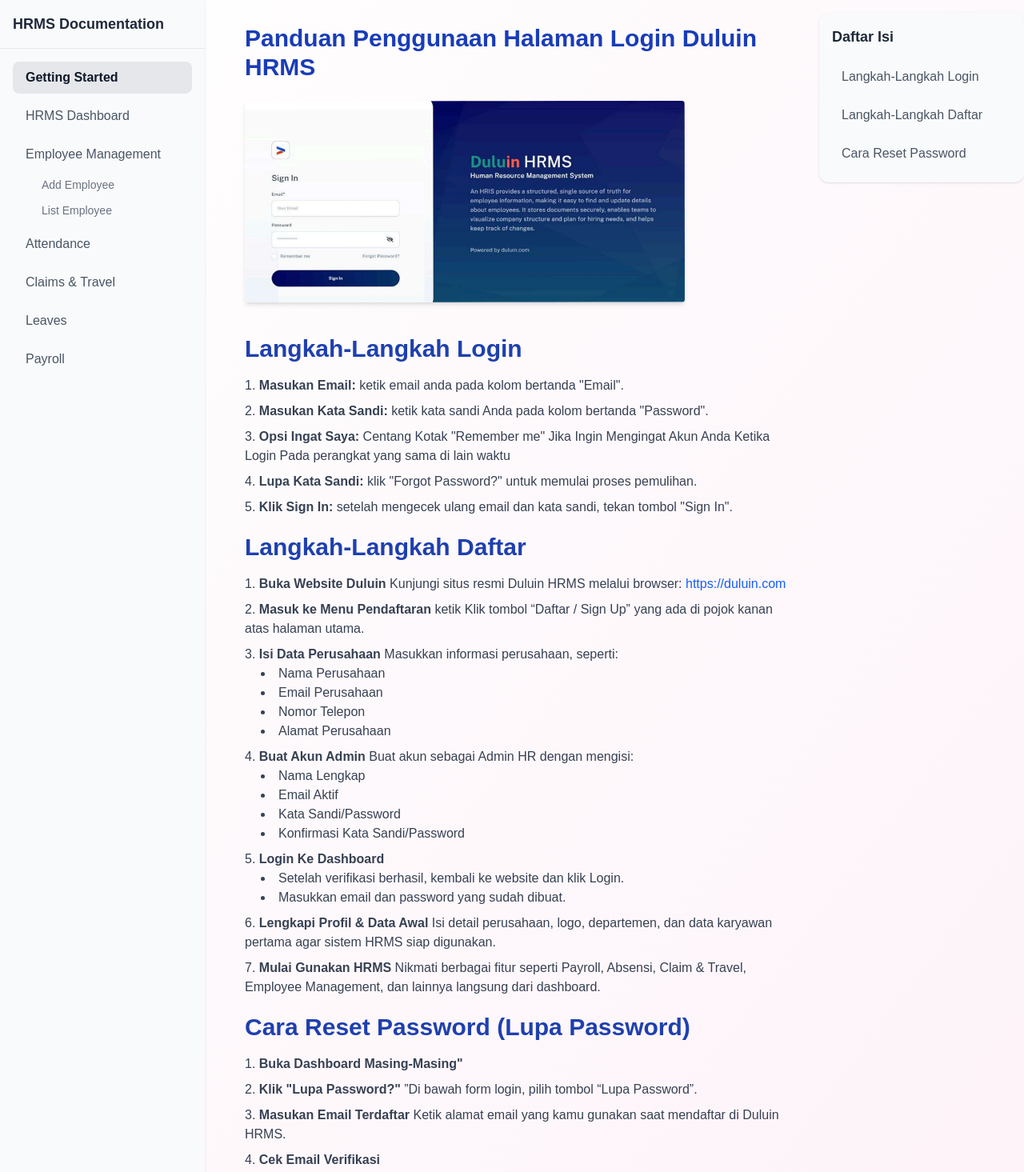
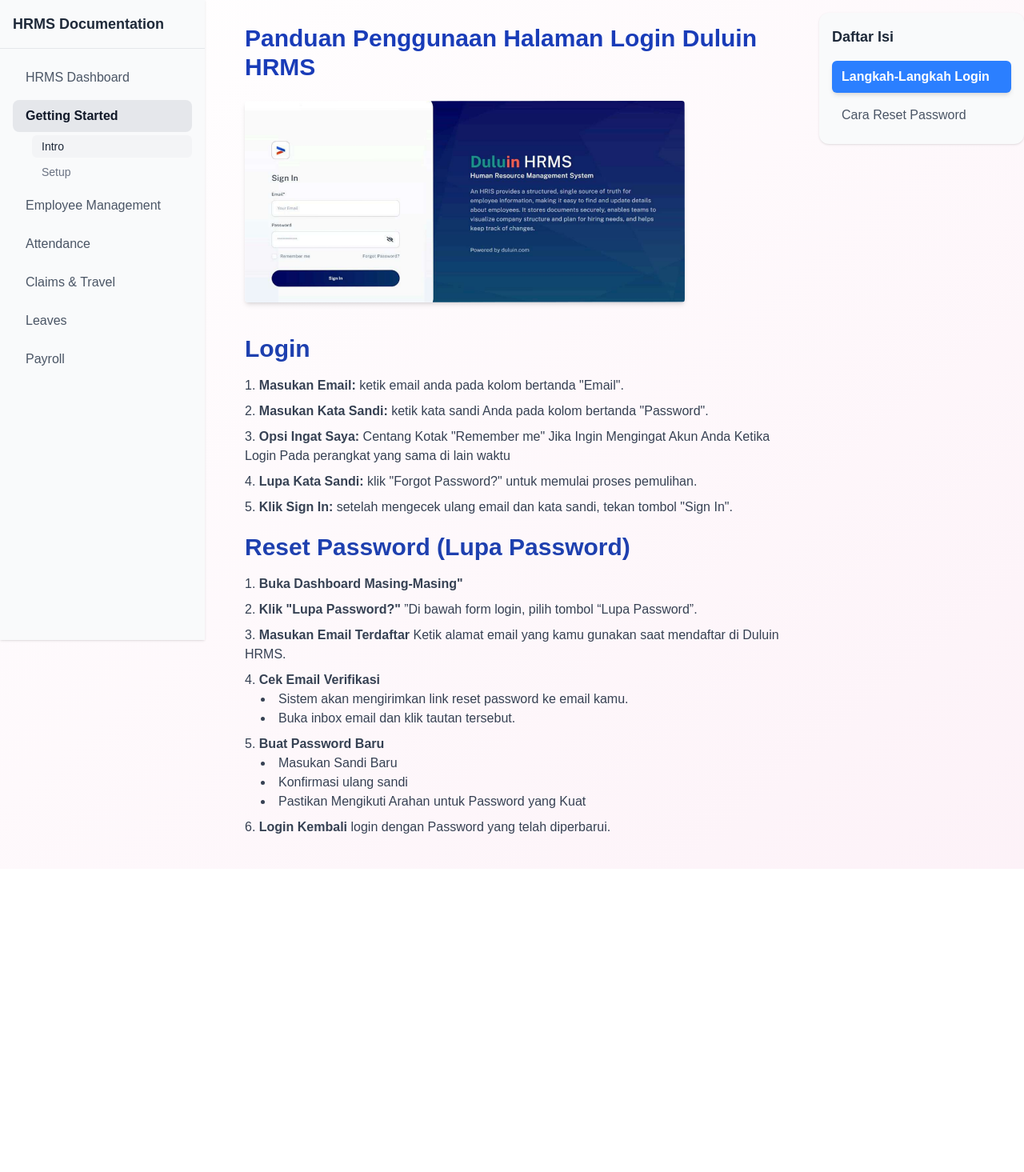
Before and after one commit to Kevinyoga/Frontend, a Next.js app: page / in a window 1280 px wide. Shown: the top 1465 px of the page at 80% size. After the commit the page ends 1086 px from the top, so only its background shows below. Built offline with nearby package versions, Linux system fonts and the light colour scheme.

Commit message:
Navbar reworked

```diff
--- a/src/app/component/Sidebar.js
+++ b/src/app/component/Sidebar.js
@@ -1,51 +1,97 @@
 "use client";
 import Link from "next/link";
 import { usePathname } from "next/navigation";
+import { useState, useEffect } from "react";
 
 export default function Sidebar() {
   const pathname = usePathname();
+  const [openMenu, setOpenMenu] = useState(null);
 
   const menus = [
-    { name: "Getting Started", href: "/" },
-    { name: "HRMS Dashboard", href: "/hrmsdashboard" }, // 👈 tidak ada children
+    {
+      name: "HRMS Dashboard",
+      children: [
+        { name: "Overview", href: "/hrmsdashboard/overview" },
+        { name: "Reports", href: "/hrmsdashboard/reports" },
+      ],
+    },
+    {
+      name: "Getting Started",
+      children: [
+        { name: "Intro", href: "/" },
+        { name: "Setup", href: "/setup" },
+      ],
+    },
     {
       name: "Employee Management",
-      href: "/employeemanage",
       children: [
         { name: "Add Employee", href: "/employeemanage/add" },
         { name: "List Employee", href: "/employeemanage/list" },
       ],
     },
-    { name: "Attendance", href: "/attendance" },
-    { name: "Claims & Travel", href: "/claimtravel" },
-    { name: "Leaves", href: "/leaves" },
-    { name: "Payroll", href: "/payroll" },
+    {
+      name: "Attendance",
+      children: [
+        { name: "Daily Log", href: "/attendance/daily" },
+        { name: "Summary", href: "/attendance/summary" },
+      ],
+    },
+    {
+      name: "Claims & Travel",
+      children: [
+        { name: "New Claim", href: "/claimtravel/new" },
+        { name: "History", href: "/claimtravel/history" },
+      ],
+    },
+    {
+      name: "Leaves",
+      children: [
+        { name: "Request Leave", href: "/leaves/request" },
+        { name: "Leave History", href: "/leaves/history" },
+      ],
+    },
+    {
+      name: "Payroll",
+      children: [
+        { name: "Salary Slip", href: "/payroll/slip" },
+        { name: "Reports", href: "/payroll/reports" },
+      ],
+    },
   ];
 
+  // Buka otomatis menu sesuai halaman aktif
+  useEffect(() => {
+    menus.forEach((menu, idx) => {
+      if (menu.children?.some((child) => child.href === pathname)) {
+        setOpenMenu(idx);
+      }
+    });
+  }, [pathname]);
+
   return (
-    <div className="w-64 h-full bg-gray-50 shadow flex flex-col">
+    <div className="w-64 bg-gray-50 shadow flex flex-col sticky top-0 h-screen overflow-y-auto">
       {/* Judul Sidebar */}
       <div className="p-4 border-b border-gray-200">
         <h3 className="text-lg font-bold text-gray-800">HRMS Documentation</h3>
       </div>
 
       <nav className="flex flex-col p-4 space-y-2">
-        {menus.map((menu) => (
-          <div key={menu.href}>
-            {/* Parent Menu */}
-            <Link
-              href={menu.href}
-              className={`block px-4 py-2 rounded-lg transition ${
-                pathname === menu.href
+        {menus.map((menu, idx) => (
+          <div key={menu.name}>
+            {/* Parent Toggle */}
+            <button
+              onClick={() => setOpenMenu(openMenu === idx ? null : idx)}
+              className={`w-full text-left px-4 py-2 rounded-lg transition ${
+                openMenu === idx
                   ? "bg-gray-200 text-gray-900 font-semibold"
                   : "text-gray-600 hover:bg-gray-100"
               }`}
             >
               {menu.name}
-            </Link>
+            </button>
 
             {/* Submenu */}
-            {menu.children && (
+            {menu.children && openMenu === idx && (
               <div className="ml-6 mt-1 flex flex-col space-y-1">
                 {menu.children.map((child) => (
                   <Link
--- a/src/app/page.js
+++ b/src/app/page.js
@@ -27,7 +27,7 @@
 
         {/* Langkah-Langkah */}
         <h2 id="login" className="text-xl font-bold text-blue-800 mb-4">
-          Langkah-Langkah Login
+          Login
         </h2>
         <ol className="list-decimal list-inside space-y-2 text-gray-700">
           <li>
@@ -53,63 +53,8 @@
         </ol>
 
         {/* Langkah-Langkah */}
-        <h2 id="daftar" className="title-daftar text-xl font-bold text-blue-800 mb-4">
-          Langkah-Langkah Daftar
-        </h2>
-        <ol className="list-decimal list-inside space-y-2 text-gray-700">
-          <li>
-            <span className="font-semibold">Buka Website Duluin</span> Kunjungi situs resmi
-            Duluin HRMS melalui browser:{" "}
-            <a
-              href="https://duluin.com"
-              target="_blank"
-              rel="noopener noreferrer"
-              className="text-blue-600 hover:underline"
-            >
-              https://duluin.com
-            </a>
-          </li>
-          <li>
-            <span className="font-semibold">Masuk ke Menu Pendaftaran</span> ketik
-            Klik tombol “Daftar / Sign Up” yang ada di pojok kanan atas halaman utama.
-          </li>
-          <li>
-            <span className="font-semibold">Isi Data Perusahaan</span> Masukkan informasi perusahaan, seperti:
-            <ul className="list-disc list-inside ml-5">
-              <li>Nama Perusahaan</li>
-              <li>Email Perusahaan</li>
-              <li>Nomor Telepon</li>
-              <li>Alamat Perusahaan</li>
-            </ul>
-          </li>
-          <li>
-            <span className="font-semibold">Buat Akun Admin</span> Buat akun sebagai Admin HR dengan mengisi:
-            <ul className="list-disc list-inside ml-5">
-              <li>Nama Lengkap</li>
-              <li>Email Aktif</li>
-              <li>Kata Sandi/Password</li>
-              <li>Konfirmasi Kata Sandi/Password</li>
-            </ul>
-          </li>
-          <li>
-            <span className="font-semibold">Login Ke Dashboard</span>
-            <ul className="list-disc list-inside ml-5">
-              <li>Setelah verifikasi berhasil, kembali ke website dan klik Login.</li>
-              <li>Masukkan email dan password yang sudah dibuat.</li>
-            </ul>
-          </li>
-          <li>
-            <span className="font-semibold">Lengkapi Profil & Data Awal</span> Isi detail perusahaan, logo, departemen, dan data karyawan pertama agar sistem HRMS siap digunakan.
-          </li>
-          <li>
-            <span className="font-semibold">Mulai Gunakan HRMS</span> Nikmati berbagai fitur seperti
-            Payroll, Absensi, Claim & Travel, Employee Management, dan lainnya langsung dari dashboard.
-          </li>
-        </ol>
-
-        {/* Langkah-Langkah */}
         <h2 id="password" className="title-password text-xl font-bold text-blue-800 mb-4">
-          Cara Reset Password (Lupa Password)
+          Reset Password (Lupa Password)
         </h2>
         <ol className="list-decimal list-inside space-y-2 text-gray-700">
           <li>
--- a/src/app/sidebar-home/sidebar1.js
+++ b/src/app/sidebar-home/sidebar1.js
@@ -1,11 +1,36 @@
 "use client";
+import { useEffect, useState } from "react";
 
 export default function DocSidebar() {
   const sections = [
     { id: "login", title: "Langkah-Langkah Login" },
-    { id: "daftar", title: "Langkah-Langkah Daftar" },
     { id: "password", title: "Cara Reset Password" },
   ];
+
+  const [activeId, setActiveId] = useState(null);
+
+  useEffect(() => {
+    const observer = new IntersectionObserver(
+      (entries) => {
+        entries.forEach((entry) => {
+          if (entry.isIntersecting) {
+            setActiveId(entry.target.id);
+          }
+        });
+      },
+      {
+        rootMargin: "-40% 0px -50% 0px", // section aktif pas agak ke tengah
+        threshold: 0,
+      }
+    );
+
+    sections.forEach((s) => {
+      const el = document.getElementById(s.id);
+      if (el) observer.observe(el);
+    });
+
+    return () => observer.disconnect();
+  }, [sections]);
 
   return (
     <aside className="w-64 bg-gray-50 shadow p-4 rounded-xl h-fit sticky top-4 self-start">
@@ -15,7 +40,11 @@
           <a
             key={s.id}
             href={`#${s.id}`}
-            className="px-3 py-2 rounded-md text-gray-600 hover:bg-gray-100 hover:text-gray-900 transition"
+            className={`px-3 py-2 rounded-md transition ${
+              activeId === s.id
+                ? "bg-blue-500 text-white font-semibold shadow-md"
+                : "text-gray-600 hover:bg-blue-100 hover:text-blue-800"
+            }`}
           >
             {s.title}
           </a>
```
Also changed, not shown: src/app/hrmsdashboard/overview/page.js (renamed from src/app/hrmsdashboard/gender-dept/page.js).
